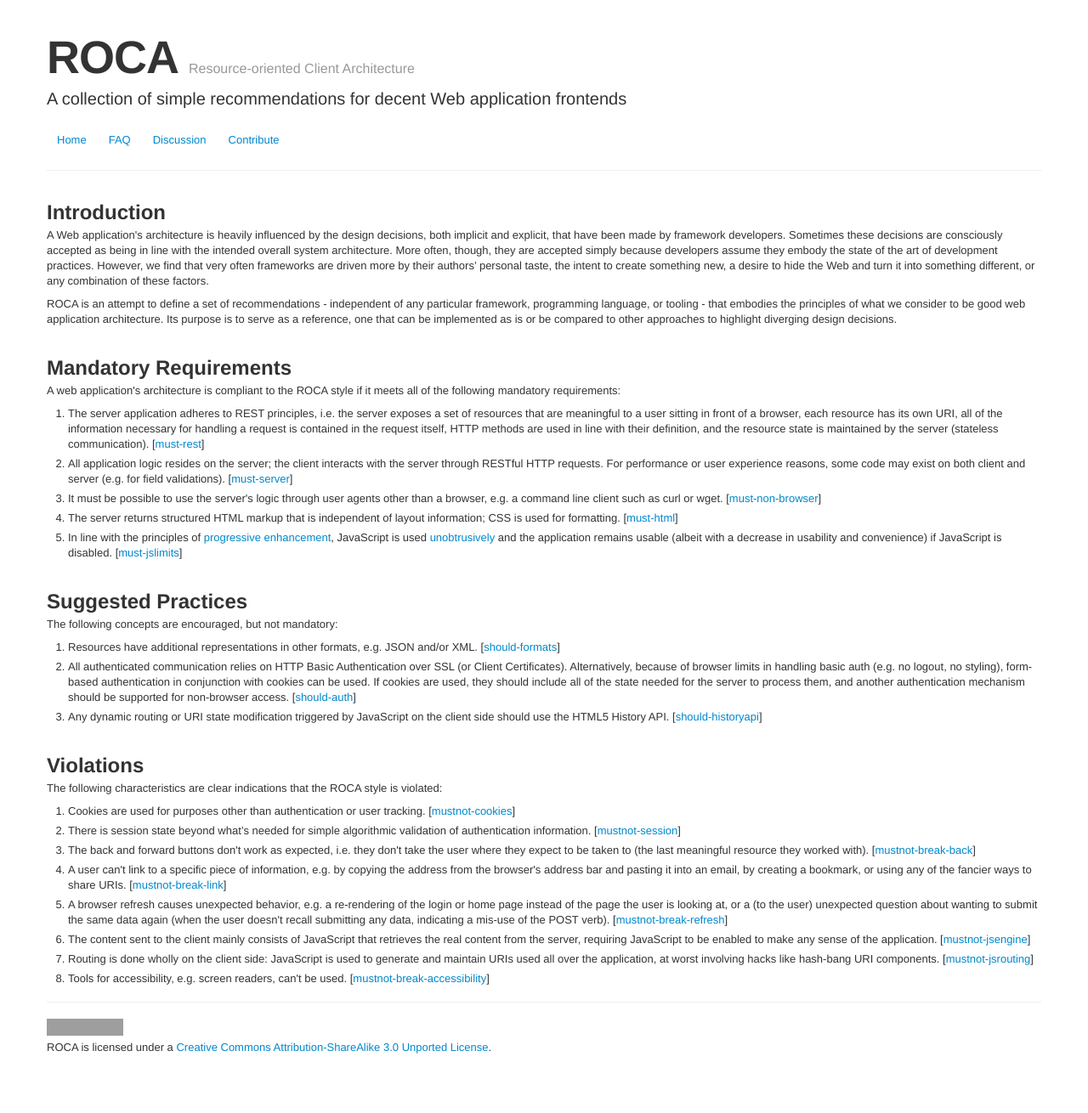
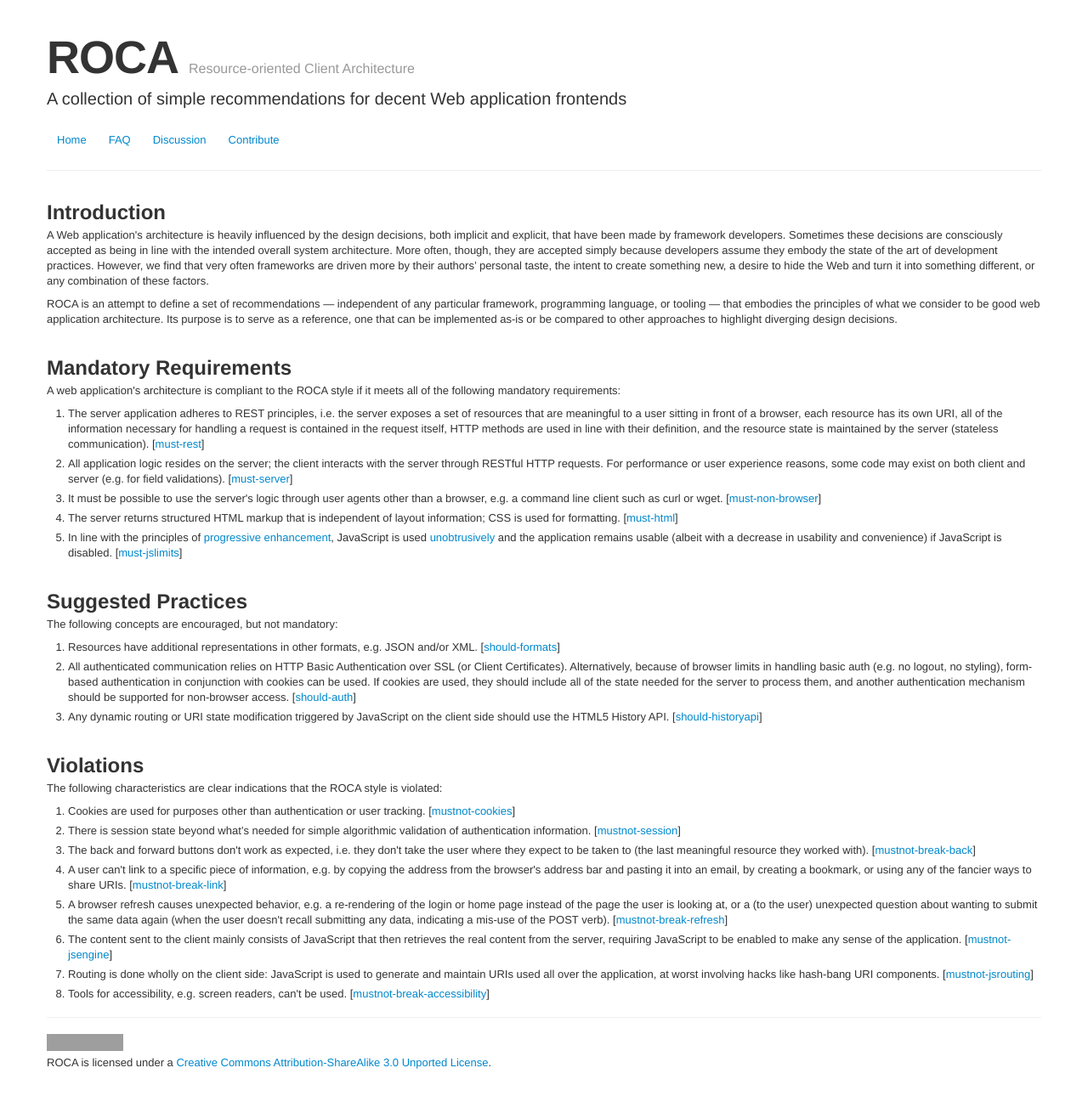
Before and after one commit to innoq/ROCA, a Jekyll site: the page built from index.html, in a window 1280 px wide. Shown: the whole page at 85% size. Built offline with Jekyll 4.4.1, drawn with Linux system fonts in a browser that asks for light colours; some of the changed lines change nothing that is shown; grey boxes are pictures that could not be loaded.

Commit message:
typo and minor grammatical fix

```diff
--- a/index.html
+++ b/index.html
@@ -15,11 +15,11 @@ title: "ROCA: Resource-oriented Client Architecture"
 	Web and turn it into something different, or any combination of
 	these factors.
 </p>
-<p>ROCA is an attempt to define a set of recommendations -
+<p>ROCA is an attempt to define a set of recommendations &mdash;
 	independent of any particular framework, programming language,
-	or tooling - that embodies the principles of what we consider to
+	or tooling &mdash; that embodies the principles of what we consider to
 	be good web application architecture. Its purpose is to serve as
-	a reference, one that can be implemented as is or be compared to
+	a reference, one that can be implemented as-is or be compared to
 	other approaches to highlight diverging design
 	decisions.
 </p>
@@ -132,7 +132,7 @@ title: "ROCA: Resource-oriented Client Architecture"
 		POST verb). [<a href='#mustnot-break-refresh'>mustnot-break-refresh</a>]
 	</li>
 	<li><a name='mustnot-jsengine'></a>The content sent to the client mainly consists of
-		JavaScript that retrieves the real content from the
+		JavaScript that then retrieves the real content from the
 		server, requiring JavaScript
 		to be enabled to make any
 		sense of the application. [<a href='#mustnot-jsengine'>mustnot-jsengine</a>]
```
